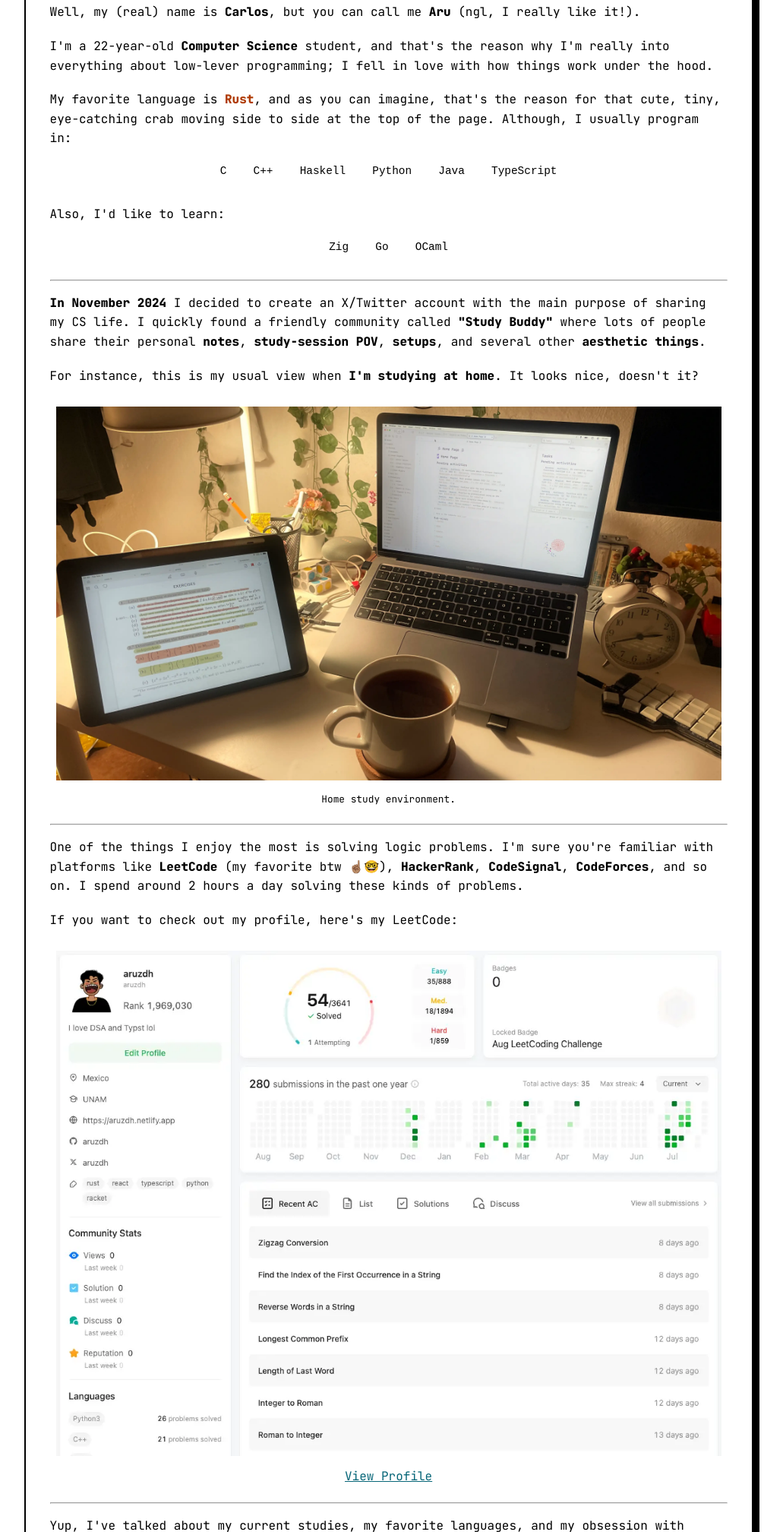
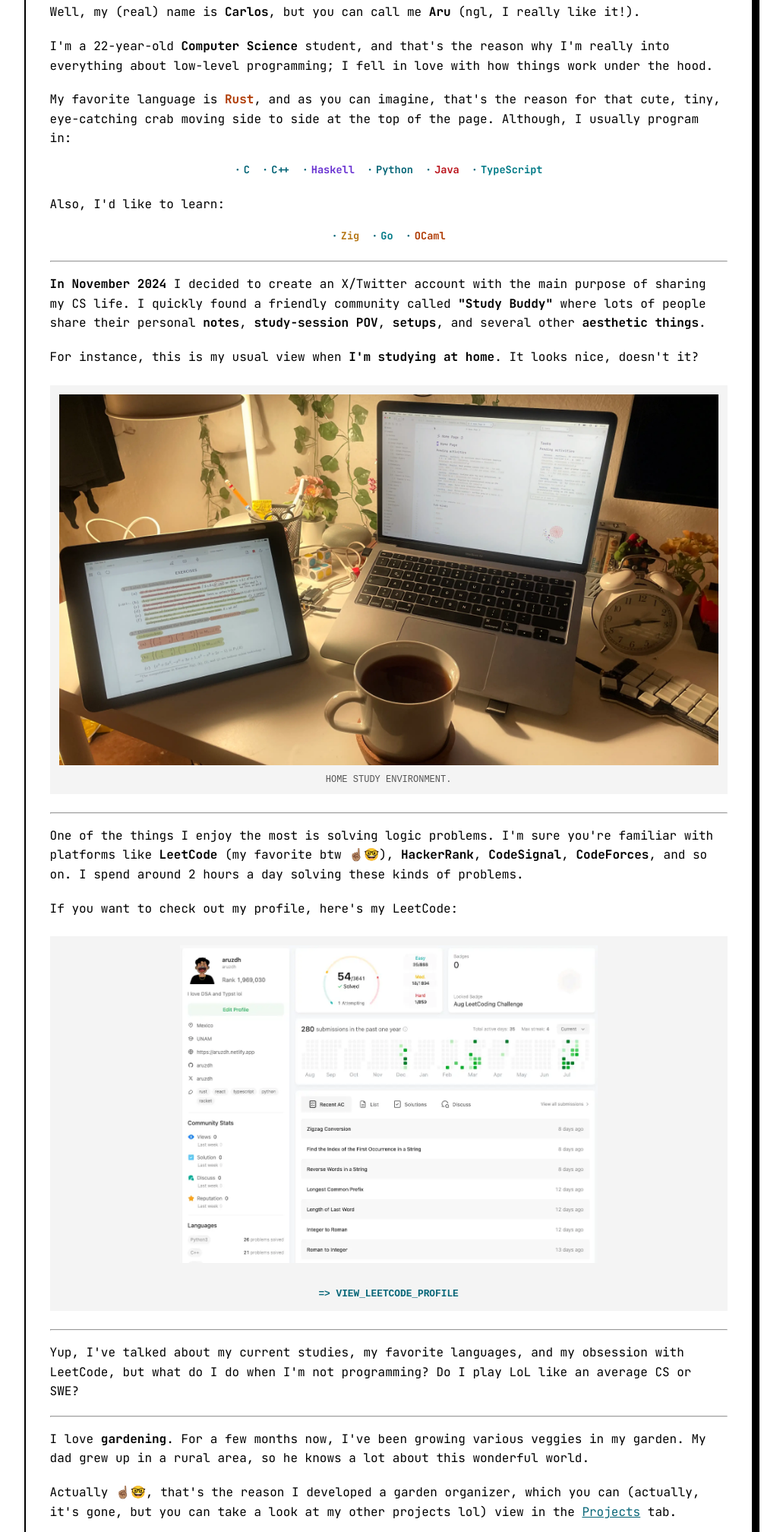
Before and after one commit to aruzdh/personal-website, an Astro site: page /about in a window 1280 px wide. Shown: the part 370-2386 px from the top of the page at 76% size, without its empty margins (138-1169 px from the left). Built offline with nearby package versions, Linux system fonts and the light colour scheme; Astro itself is replaced by a stand-in of ours.

Commit message:
feat: refactor about tab, and add some colors to global.css

```diff
--- a/src/pages/about.astro
+++ b/src/pages/about.astro
@@ -8,14 +8,15 @@
 import leetcodeImage from '../assets/about/leetcode.webp';
 import studysession from '../assets/about/studysession.webp';
 import gardenharvest from '../assets/about/radish.webp';
+
+const currentLanguages = Object.values(TECH_STACK.CURRENT).filter(lang => lang !== "Rust");
+const futureLanguages = Object.values(TECH_STACK.FUTURE);
 ---
 
-<MainLayout title="But, Who Am I?" subtitle="what do I do in my day-to-day? why are there a crab above?">
+<MainLayout title="But, Who Am I?" subtitle="what do I do in my day-to-day? why is there a crab at the top?">
   <section class="about-content">
       <div class="social-media">
-        <p>
-          These are my 'social media':
-        </p>
+        <p>These are my 'social media':</p>
         <SocialMedia />
       </div>
 
@@ -30,7 +31,7 @@
         <p>
           I'm a 22-year-old <strong>Computer Science</strong> student, and
           that's the reason why I'm really into everything about
-          low-lever programming; I fell in love with how things work under the
+          low-level programming; I fell in love with how things work under the
           hood.
         </p>
 
@@ -41,18 +42,17 @@
           program in:
         </p>
 
-        <div class="lang-grid">
-          {Object.values(TECH_STACK.CURRENT).map(
-            (lang) =>
-              lang !== "Rust" && <span class="lang-chip">{lang}</span>
-          )}
+        <div class="lang-row">
+          {currentLanguages.map((lang) => (
+          <span class="lang-text" data-lang={lang}>{lang}</span>
+          ))}
         </div>
 
         <p>Also, I'd like to learn:</p>
 
-        <div class="lang-grid">
-          {Object.values(TECH_STACK.FUTURE).map((lang) => (
-            <span class="lang-chip" >{lang}</span>
+        <div class="lang-row">
+          {futureLanguages.map((lang) => (
+          <span class="lang-text" data-lang={lang}>{lang}</span>
           ))}
         </div>
       </section>
@@ -64,11 +64,11 @@
           <strong>In November 2024</strong> I decided to create an
           X/Twitter account with the main purpose of sharing my CS life.
           I quickly found a friendly community called
-          <strong> "Study Buddy"</strong> where lots of people
+          <strong>"Study Buddy"</strong> where lots of people
           share their personal <strong>notes</strong>,
-          <strong> study-session POV</strong>,
-          <strong> setups</strong>, and several other
-          <strong> aesthetic things</strong>.
+          <strong>study-session POV</strong>,
+          <strong>setups</strong>, and several other
+          <strong>aesthetic things</strong>.
         </p>
 
         <p>
@@ -76,7 +76,7 @@
         </p>
 
         <figure class="display-box">
-        <Image src={studysession} alt="CS study session" />
+          <Image src={studysession} alt="CS study session" />
           <figcaption>Home study environment.</figcaption>
         </figure>
       </section>
@@ -87,19 +87,22 @@
         <p class="logical-problems">
           One of the things I enjoy the most is solving logic problems. I'm
           sure you're familiar with platforms like{" "}
-          <strong>LeetCode</strong> (my favorite btw ☝🏽🤓),{" "}
+          <strong data-site="LeetCode">LeetCode</strong> (my favorite btw ☝🏽🤓),{" "}
           <strong>HackerRank</strong>,
           <strong>CodeSignal</strong>,
           <strong>CodeForces</strong>, and so on. I spend
           around 2 hours a day solving these kinds of problems.
         </p>
 
-        <p>
-          If you want to check out my profile, here's my LeetCode:
-        </p>
+        <p>If you want to check out my profile, here's my LeetCode:</p>
 
         <figure class="display-box leetcode-box">
-         <Image src={leetcodeImage} alt="LeetCode profile" /> <a href={SOCIAL_MEDIA.LEETCODE} target="_blank">View Profile</a>
+          <Image src={leetcodeImage} alt="LeetCode profile" />
+          <div class="action-footer">
+            <a href={SOCIAL_MEDIA.LEETCODE} target="_blank" rel="noreferrer" class="profile-btn">
+              {"=> "} VIEW_LEETCODE_PROFILE
+            </a>
+          </div>
         </figure>
       </section>
 
@@ -125,17 +128,14 @@
 
         <p>
           Actually ☝🏽🤓, that's the reason I developed a garden organizer,
-          which you can view in the{" "}
+          which you can (actually, it's gone, but you can take a look
+          at my other projects lol) view in the{" "}
           <a href="/projects">{SECTIONS.PROJECTS}</a> tab.
         </p>
 
-        <p class="gardering-text">
-          At the moment, I'm growing{" "}
-          <strong>coriander</strong>,{" "}
-          <strong>tomato</strong>,{" "}
-          <strong>round zucchini</strong>,{" "}
-          <strong>corn</strong>,{" "}
-          <strong>carrot</strong>, and a couple more veggies.
+        <p class="gardening-text">
+          At the moment, I'm growing coriander, tomato, round zucchini, corn,
+          carrot, and a couple more veggies.
           In the <a href="/life">{SECTIONS.LIFE}</a> tab, you'll find some
           photos I've taken so far.
         </p>
@@ -144,63 +144,111 @@
           <Image src={gardenharvest} alt="Garden harvest" />
           <figcaption>First radish harvest.</figcaption>
         </figure>
-
       </section>
-
   </section>
 </MainLayout>
 
 <style>
   strong {
-    font-weight: 900;
+    font-weight: bold;
+    color: var(--fg);
   }
 
-  strong[data-lang="Rust"], strong[data-plant="coriander"] {
+  strong[data-lang="Rust"], span[data-lang="OCaml"] {
     color: var(--orange);
   }
 
-  strong[data-lang="C++"], strong[data-site="LeetCode"] {
+  span[data-lang="C++"], span[data-lang="Python"], span[data-lang="C"] {
     color: var(--blue);
   }
 
-  .lang-grid {
-    display: flex;
-    gap: 1rem;
-    flex-wrap: wrap;
-    justify-content: center;
-    margin: 1rem 0 2rem;
+  span[data-lang="Haskell"] {
+    color: var(--purple0)
   }
 
-  .lang-chip {
-    font-family: monospace;
-    padding: 0.2rem 0.6rem;
-    font-size: 0.9rem;
-    }
+  span[data-lang="Java"] {
+    color: var(--red)
+  }
+
+  span[data-lang="TypeScript"], span[data-lang="Go"] {
+    color: var(--cyan)
+  }
+
+  span[data-lang="Zig"] {
+    color: var(--yellow)
+  }
+
+  .lang-row {
+    font-family: var(--font-mono, 'JetBrains Mono', monospace);
+    font-size: 0.85rem;
+    margin: 1rem 0 1.5rem;
+    display: flex;
+    flex-wrap: wrap;
+    gap: 1rem;
+    align-items: center;
+    justify-content: center;
+  }
+
+  .lang-text {
+    color: var(--fg-light);
+    font-weight: bold;
+    display: inline-flex;
+    align-items: center;
+  }
+
+  .lang-text::before {
+    content: "· ";
+    color: var(--blue);
+    margin-right: 0.25rem;
+  }
 
   .display-box {
-      margin: 1rem 0;
-      border: 1px solid var(--bg2);
-      padding: 0.5rem;
-      background: var(--bg0_h);
-      text-align: center;
-    }
+    margin: 1.5rem 0;
+    padding: 0.75rem;
+    background: var(--bg-alt);
+    text-align: center;
+  }
 
   .display-box img {
     width: 100%;
     height: auto;
     display: block;
-    margin-bottom: 1rem;
+    margin: 0 auto 0.75rem;
   }
 
   .garden-box img {
-    max-width: 300px;
-    margin: 0 auto;
+    max-width: 400px;
+  }
+
+  .leetcode-box img {
+    max-width: 550px;
   }
 
   figcaption {
-    margin-top: 0.5rem;
+    font-family: var(--font-mono, monospace);
+    font-size: 0.75rem;
+    color: var(--fg-light);
+    text-transform: uppercase;
+  }
+
+  .action-footer {
+    margin-top: 1rem;
+    padding-top: 0.75rem;
+  }
+
+  .profile-btn {
+    display: inline-block;
+    color: var(--blue);
+    text-decoration: none;
+    font-family: var(--font-mono, monospace);
     font-size: 0.8rem;
-    color: var(--gray);
+    font-weight: bold;
+    padding: 0.2rem 0.5rem;
+  }
+
+  .profile-btn:hover {
+    background-color: var(--blue);
+    color: var(--bg);
   }
 
   a {
@@ -208,4 +256,7 @@
     text-decoration: underline;
   }
 
+  .gardening-text {
+    margin-top: 1rem;
+  }
 </style>
--- a/src/styles/global.css
+++ b/src/styles/global.css
@@ -17,8 +17,13 @@
   --blue: #076678;
   --green: #98971a;
   --orange: #af3a03;
-  --purple0:#6730d1;
+  --purple0: #6730d1;
   --purple1: #9471d0;
+  --bg-alt: #f4f4f4;
+  --red: #ba121a;
+  --yellow: #b57614;
+  --cyan: #007a87;
+  --gray: #7c6f64;
 }
 
 [data-theme='dark'] {
@@ -29,8 +34,13 @@
   --blue: #47a8bb;
   --green: #c1bd2a;
   --orange: #de5a23;
-  --purple0:#9970ea;
+  --purple0: #9970ea;
   --purple1: #af9bd4;
+  --bg-alt: #222222;
+  --red: #fb4934;
+  --yellow: #fabd2f;
+  --cyan: #8ec07c;
+  --gray: #928374;
 }
 
 html, body {
```
